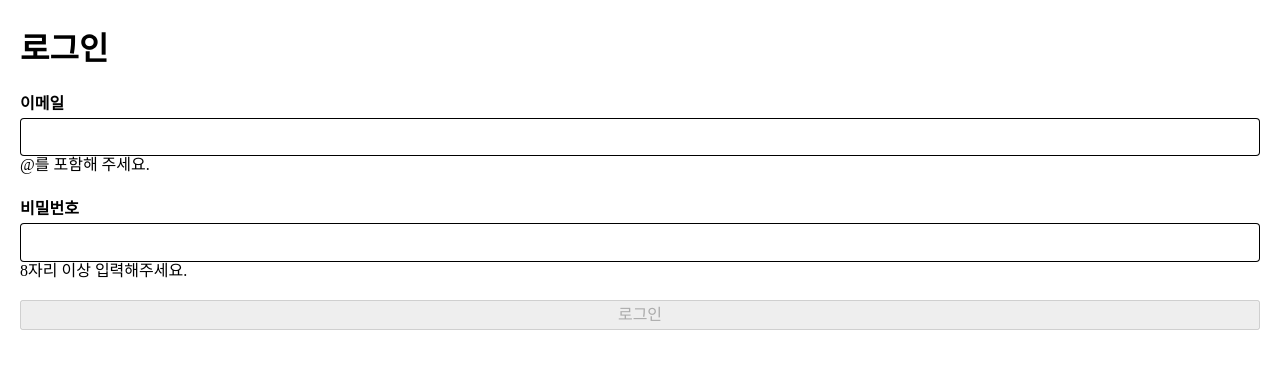
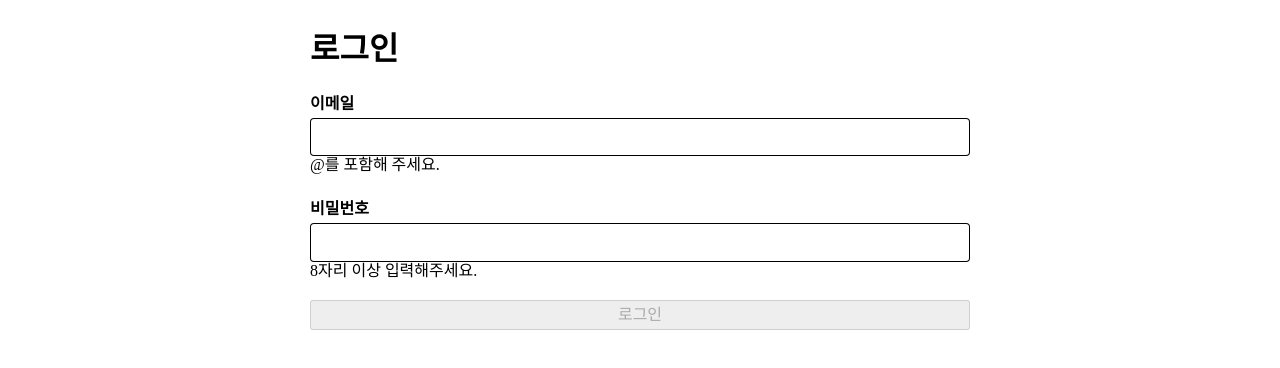
Before and after one commit to 5unk3n/wanted-pre-onboarding-frontend, a React (Create React App) app: page /signin in a window 1280 px wide. Shown: the top 368 px of the page. Built offline with nearby package versions, Linux system fonts and the light colour scheme.

Commit message:
Feat: 공통 레이아웃 추가

```diff
--- /dev/null
+++ b/src/components/Layout/Layout.styled.ts
@@ -0,0 +1,6 @@
+import { styled } from 'styled-components';
+
+export const MainLayout = styled.div`
+  max-width: 700px;
+  margin: 0 auto;
+`;
--- /dev/null
+++ b/src/components/Layout/Layout.tsx
@@ -0,0 +1,13 @@
+import React from 'react';
+
+import * as S from './Layout.styled';
+
+interface LayoutProps {
+  children: React.ReactNode;
+}
+
+const Layout = ({ children }: LayoutProps) => {
+  return <S.MainLayout>{children}</S.MainLayout>;
+};
+
+export default Layout;
--- a/src/routes/Router.tsx
+++ b/src/routes/Router.tsx
@@ -4,6 +4,7 @@ import { useRoutes } from 'react-router-dom';
 import PublicRoute from './PublicRoute';
 import ProtectedRoute from './ProtectedRoute';
 import Landing from 'pages/Landing/Landing';
+import Layout from 'components/Layout/Layout';
 
 const Router = () => {
   const isLoggedIn = localStorage.getItem('token');
@@ -14,7 +15,7 @@ const Router = () => {
 
   const element = useRoutes([...routes, ...commonRoutes]);
 
-  return <>{element}</>;
+  return <Layout>{element}</Layout>;
 };
 
 export default Router;
```
